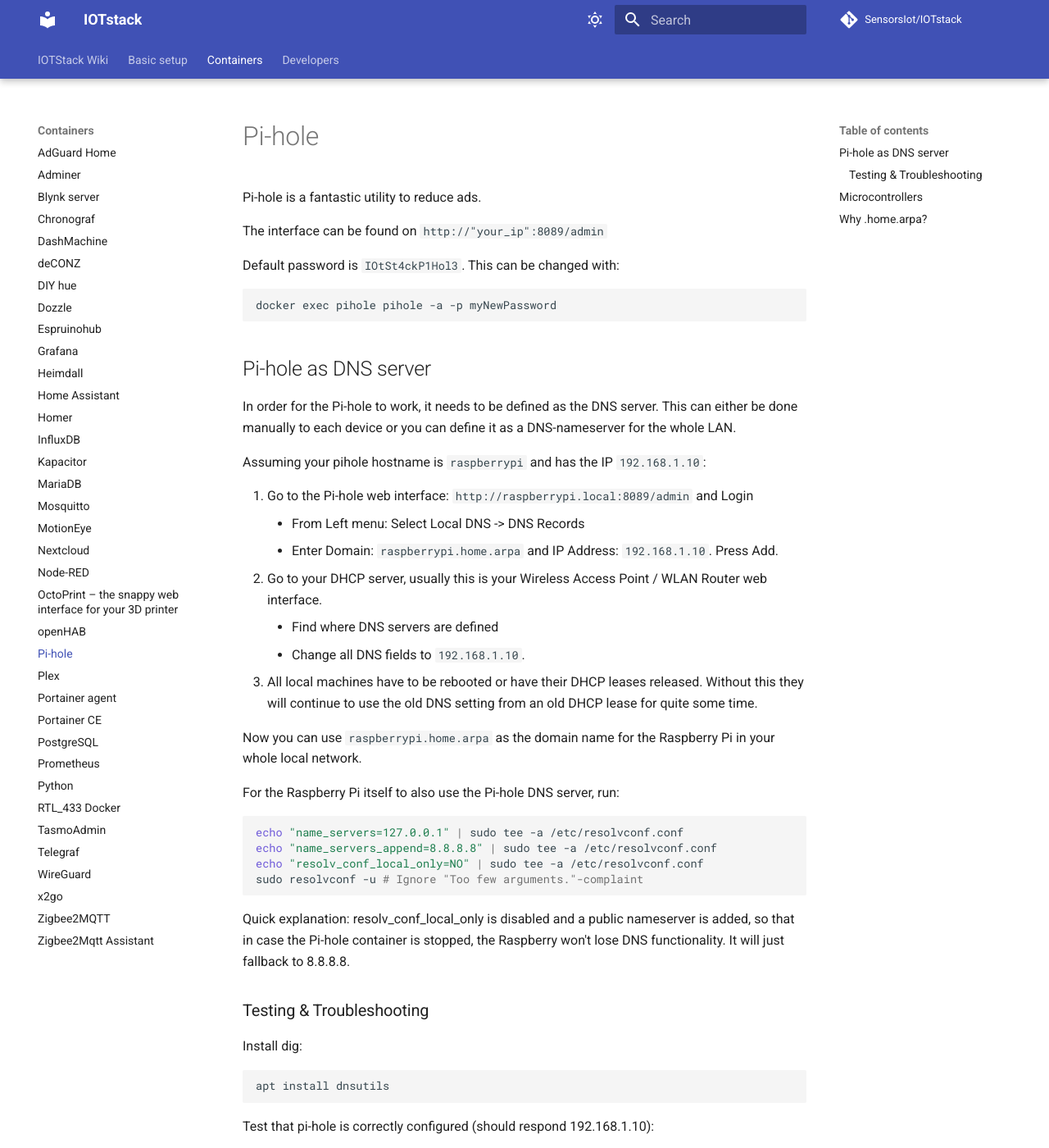
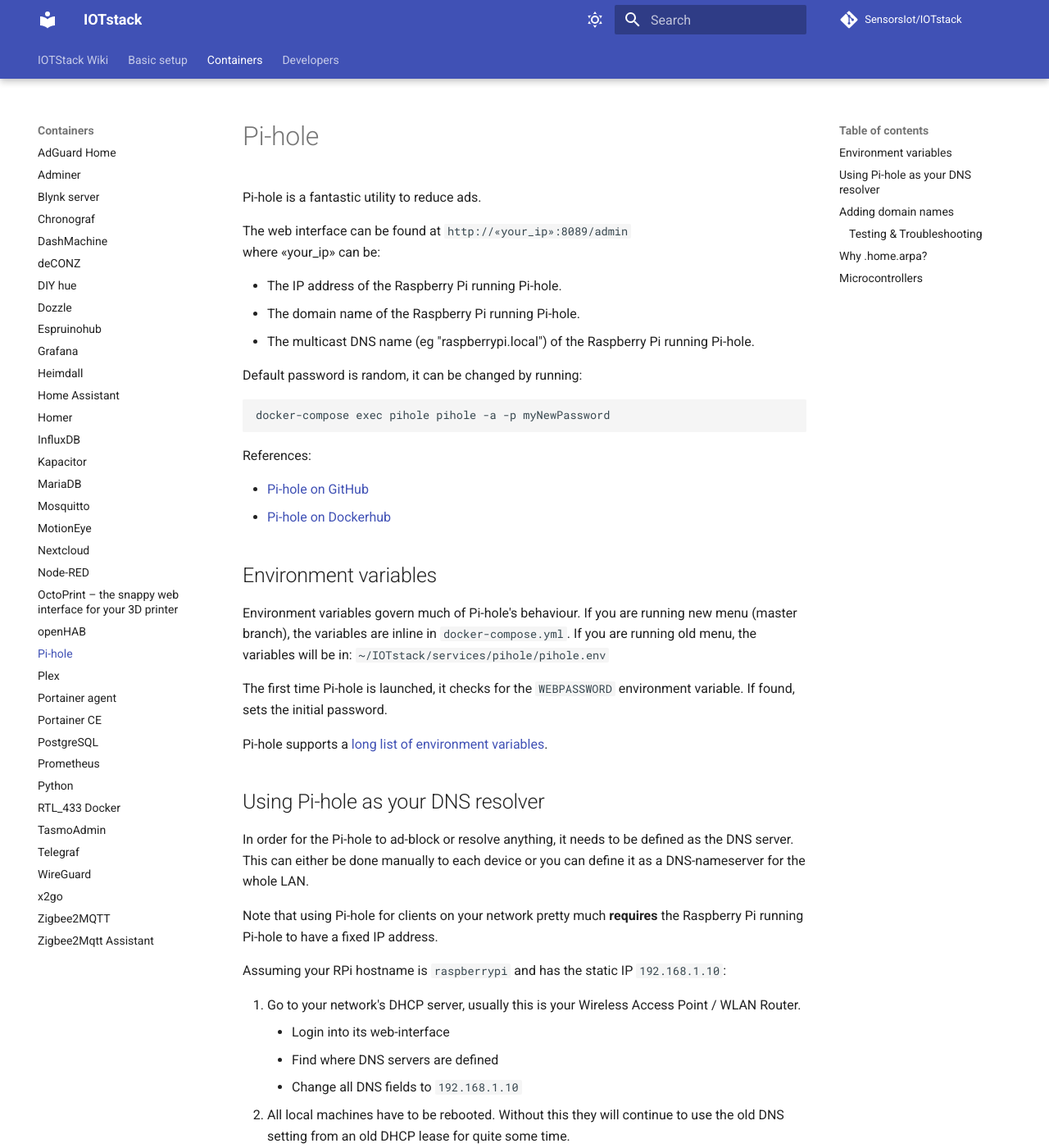
Before and after one commit to gcgarner/IOTstack, an MkDocs documentation site: the page built from docs/Containers/Pi-hole.md, in a window 1280 px wide and 1400 px high. Shown: the whole window at 82% size. Built offline with MkDocs 1.6.1 and Material for MkDocs 9.7.7, drawn with Linux system fonts in a browser that asks for light colours; comment, search, counter and statistics services are not loaded; some of the changed text lies outside the part shown.

Commit message:
Pi-hole: improve docs
includes some changes from #501
Fixes #500

Co-authored-by: ukkopahis <95980324+ukkopahis@users.noreply.github.com>

````diff
--- a/docs/Containers/Pi-hole.md
+++ b/docs/Containers/Pi-hole.md
@@ -1,39 +1,82 @@
 # Pi-hole
 Pi-hole is a fantastic utility to reduce ads.
 
-The interface can be found on `http://"your_ip":8089/admin`
+The web interface can be found at `http://«your_ip»:8089/admin`
+where «your_ip» can be:
 
-Default password is `IOtSt4ckP1Hol3`. This can be changed with:
+* The IP address of the Raspberry Pi running Pi-hole.
+* The domain name of the Raspberry Pi running Pi-hole.
+* The multicast DNS name (eg "raspberrypi.local") of the Raspberry Pi running
+  Pi-hole.
+
+Default password is random, it can be changed by running:
 ```
-docker exec pihole pihole -a -p myNewPassword
+docker-compose exec pihole pihole -a -p myNewPassword
 ```
 
-## Pi-hole as DNS server
+References:
 
-In order for the Pi-hole to work, it needs to be defined as the DNS server.
-This can either be done manually to each device or you can define it as a
-DNS-nameserver for the whole LAN.
+* [Pi-hole on GitHub](https://github.com/pi-hole/docker-pi-hole)
+* [Pi-hole on Dockerhub](https://hub.docker.com/r/pihole/pihole)
 
-Assuming your pihole hostname is `raspberrypi` and has the IP `192.168.1.10`:
+## Environment variables
 
-1. Go to the Pi-hole web interface: `http://raspberrypi.local:8089/admin` and Login
-    * From Left menu: Select Local DNS -> DNS Records
-    * Enter Domain: `raspberrypi.home.arpa` and IP Address: `192.168.1.10`. Press Add.
-2. Go to your DHCP server, usually this is your Wireless Access Point / WLAN Router web interface.
+Environment variables govern much of Pi-hole's behaviour. If you are running new
+menu (master branch), the variables are inline in `docker-compose.yml`. If you
+are running old menu, the variables will be in:
+`~/IOTstack/services/pihole/pihole.env`
+
+The first time Pi-hole is launched, it checks for the `WEBPASSWORD` environment
+variable. If found, sets the initial password.
+
+Pi-hole supports a [long list of environment
+variables](https://github.com/pi-hole/docker-pi-hole#environment-variables).
+
+## Using Pi-hole as your DNS resolver
+
+In order for the Pi-hole to ad-block or resolve anything, it needs to be
+defined as the DNS server.  This can either be done manually to each device or
+you can define it as a DNS-nameserver for the whole LAN.
+
+Note that using Pi-hole for clients on your network pretty much **requires** the
+Raspberry Pi running Pi-hole to have a fixed IP address.
+
+Assuming your RPi hostname is `raspberrypi` and has the static IP
+`192.168.1.10`:
+
+1. Go to your network's DHCP server, usually this is your Wireless Access Point
+   / WLAN Router.
+    * Login into its web-interface
     * Find where DNS servers are defined
-    * Change all DNS fields to `192.168.1.10`.
-3. All local machines have to be rebooted or have their DHCP leases released. Without this they will continue to use the old DNS setting from an old DHCP lease for quite some time.
+    * Change all DNS fields to `192.168.1.10`
+2. All local machines have to be rebooted. Without this they will continue to
+   use the old DNS setting from an old DHCP lease for quite some time.
 
-Now you can use `raspberrypi.home.arpa` as the domain name for the Raspberry Pi in your whole local network.
+## Adding domain names
 
-For the Raspberry Pi itself to also use the Pi-hole DNS server, run:
+Login to the Pi-hole web interface: `http://raspberrypi.local:8089/admin`:
+
+1. Select from Left menu: Local DNS -> DNS Records
+2. Enter Domain: `raspberrypi.home.arpa` and IP Address: `192.168.1.10`. Press
+   Add.
+
+Now you can use `raspberrypi.home.arpa` as the domain name for the Raspberry Pi
+in your whole local network. You can also add domain names for your other
+devices, provided they too have static IPs.
+
+The Raspberry Pi itself must also use be configured to use the Pi-hole DNS
+server. This is especially important when you add your own domains names,
+otherwise DNS may work differently on the Pi than on other devices. Configure
+this by running:
 ```bash
 echo "name_servers=127.0.0.1" | sudo tee -a /etc/resolvconf.conf
 echo "name_servers_append=8.8.8.8" | sudo tee -a /etc/resolvconf.conf
 echo "resolv_conf_local_only=NO" | sudo tee -a /etc/resolvconf.conf
 sudo resolvconf -u # Ignore "Too few arguments."-complaint
 ```
-Quick explanation: resolv_conf_local_only is disabled and a public nameserver is added, so that in case the Pi-hole container is stopped, the Raspberry won't lose DNS functionality. It will just fallback to 8.8.8.8.
+Quick explanation: resolv_conf_local_only is disabled and a public nameserver
+is added, so that in case the Pi-hole container is stopped, the Raspberry won't
+lose DNS functionality. It will just fallback to 8.8.8.8.
 
 ### Testing & Troubleshooting
 
@@ -42,19 +85,28 @@
 apt install dnsutils
 ```
 
-Test that pi-hole is correctly configured (should respond 192.168.1.10):
+Test that Pi-hole is correctly configured (should respond 192.168.1.10):
 ```
 dig raspberrypi.home.arpa @192.168.1.10
 ```
 
-To test on your desktop if your network configuration is correct, and an ESP will resolve its DNS queries correctly, restart your desktop machine to ensure DNS changes are updated and then use:
+To test on your desktop if your network configuration is correct, and an ESP
+will resolve its DNS queries correctly, restart your desktop machine to ensure
+DNS changes are updated and then use:
 ```
 dig raspberrypi.home.arpa
 ```
 This should produce the same result as the previous command.
 
-If this fails to resolve the IP, check that the server in the response is `192.168.1.10`.
-If it's `127.0.0.xx` check `/etc/resolv.conf` begins with `nameserver 192.168.1.10`.
+If this fails to resolve the IP, check that the server in the response is
+`192.168.1.10`. If it's `127.0.0.xx` check `/etc/resolv.conf` begins with
+`nameserver 192.168.1.10`.
+
+## Why .home.arpa?
+
+Instead of `.home.arpa` - which is the real standard, but a mouthful - you may
+use `.internal`. Using `.local` would technically also work, but it should be
+reserved only for mDNS use.
 
 ## Microcontrollers
 
@@ -62,9 +114,13 @@
 you need a DNS server that will do the resolving. This can be done using the
 Pi-hole container as described above.
 
-## Why .home.arpa?
+!!! info "`*.local` won't work for ESPhome"
 
-Instead of `.home.arpa` - which is the real standard, but a mouthful - you may use `.internal`.
-Using `.local` would technically also work, but it should be reserved only for mDNS use.
-
-Note: There is a special case for resolving `*.local` addresses. If you do a `ping raspberrypi.local` on your desktop linux or the RPI, it will first try using mDNS/bonjour to resolve the IP address raspberrypi.local. If this fails it will then ask the DNS server. Esphome devices can't use mDNS to resolve an IP address. You need a proper DNS server to respond to queries made by an ESP. As such, `dig raspberrypi.local` will fail, simulating ESPhome device behavior. This is as intended, and you should use raspberrypi.home.arpa as the address on your ESP-device.
+    There is a special case for resolving `*.local` addresses. If you do a
+    `ping raspberrypi.local` on your desktop linux or the RPI, it will first
+    try using mDNS/bonjour to resolve the IP address raspberrypi.local. If this
+    fails it will then ask the DNS server. Esphome devices can't use mDNS to
+    resolve an IP address. You need a proper DNS server to respond to queries
+    made by an ESP. As such, `dig raspberrypi.local` will fail, simulating
+    ESPhome device behavior. This is as intended, and you should use
+    raspberrypi.home.arpa as the address on your ESP-device.
````
